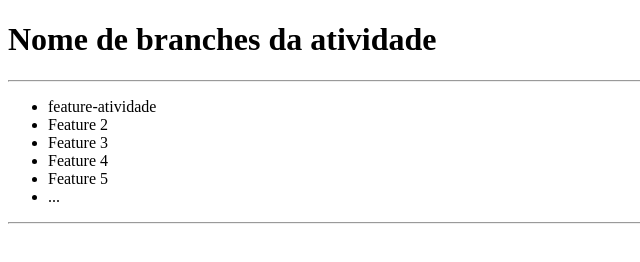
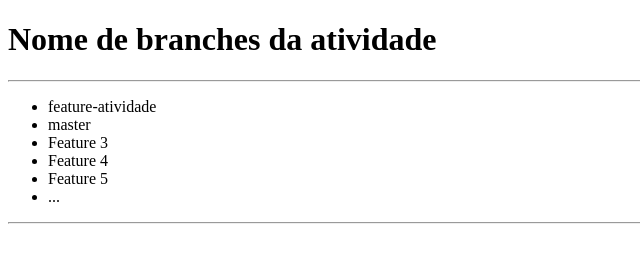
Before and after one commit to 1Miami/Atividade06, a plain HTML site: page index.html in a window 1280 px wide. Shown: the full height of the page, 0-640 px from the left. Drawn offline with Linux system fonts and the light colour scheme.

Commit message:
index.html

```diff
--- a/index.html
+++ b/index.html
@@ -9,7 +9,7 @@
     <hr />
     <ul>
         <li>feature-atividade</li>
-        <li>Feature 2</li>
+        <li>master</li>
         <li>Feature 3</li>
 		<li>Feature 4</li>
 		<li>Feature 5</li>
```
